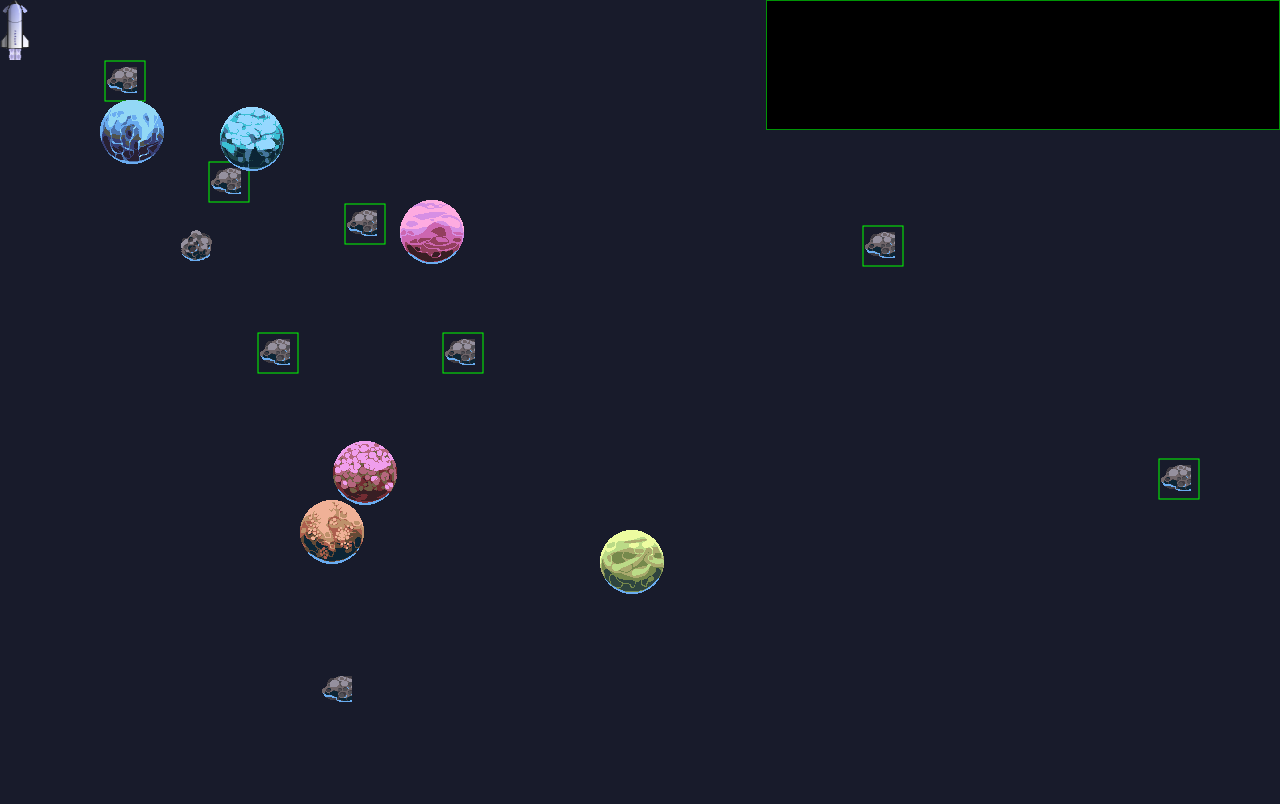
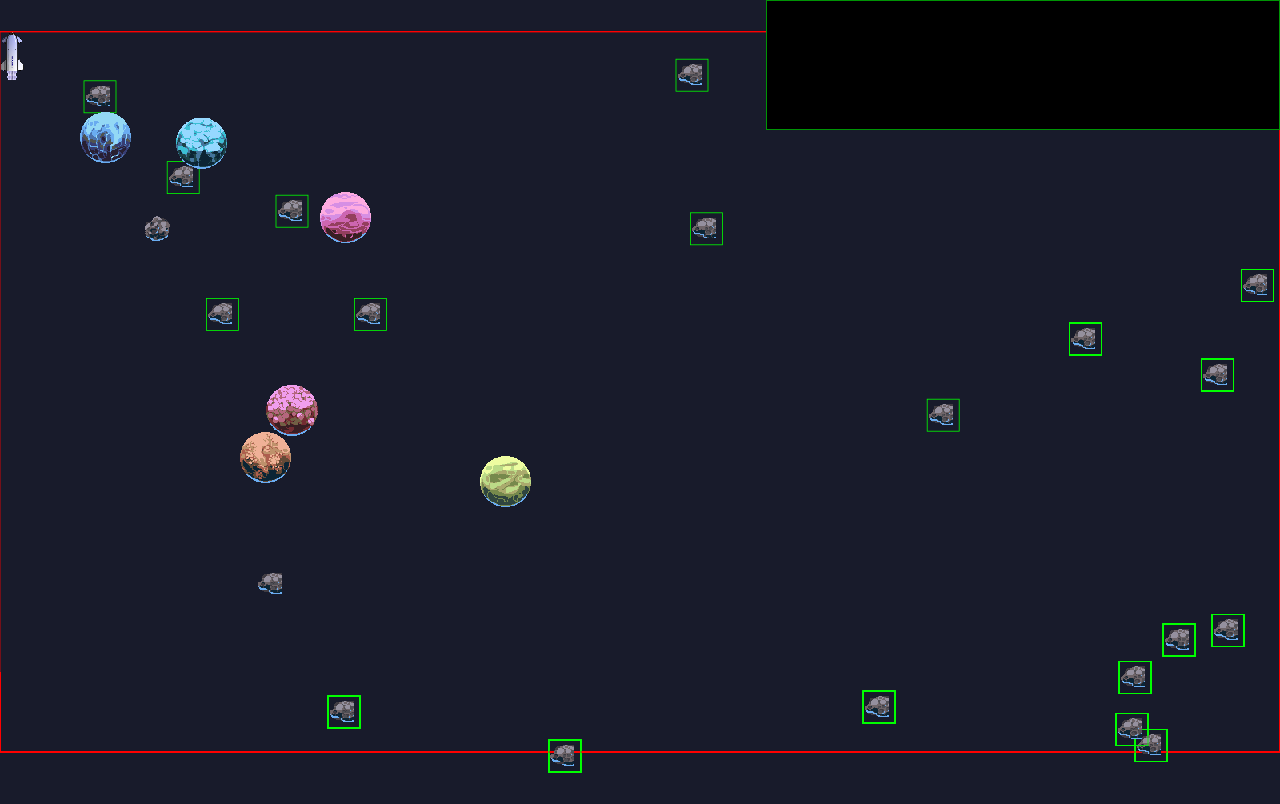
Before and after one commit to hmil/whistle-invaders, a website built with webpack: page index.html in a window 1280 px wide. Built offline with nearby package versions, Linux system fonts and the light colour scheme.

Commit message:
Fix canvas scaling

```diff
--- a/index.html
+++ b/index.html
@@ -5,7 +5,7 @@
     <meta name="viewport" content="width=device-width, initial-scale=1.0">
     <title>Document</title>
     <style>
-        document, body {
+        html, body {
             margin: 0;
             padding: 0;
             height: 100%;
@@ -22,6 +22,11 @@
             border: 1px #009405 solid;
         }
 
+        #screen {
+            width: 100%;
+            height: 100%;
+        }
+
     </style>
 </head>
 <body>
--- a/src/entities/starship.ts
+++ b/src/entities/starship.ts
@@ -1,3 +1,4 @@
+import { World } from "../world";
 import { Assets } from "../assets";
 import { clamp } from "../utils";
 import { Entity } from "./entity";
@@ -32,5 +33,7 @@ export class Starship implements Entity<'starship'> {
 
     public draw(ctx: CanvasRenderingContext2D) {
         Assets.drawEntity(Assets.planets[0], 100, 100, ctx);
+        ctx.strokeStyle = '#f00';
+        ctx.strokeRect(0, 0, World.WIDTH, World.HEIGHT);
     }
 }
--- a/src/graphics.ts
+++ b/src/graphics.ts
@@ -1,23 +1,63 @@
+import { World } from './world';
 import { Assets } from './assets';
 import { GameScene } from './gameScene';
 
 export class Graphics {
-    ctx: CanvasRenderingContext2D;
+    private readonly ctx: CanvasRenderingContext2D;
+    private readonly canvas: HTMLCanvasElement;
 
     time: number = new Date().getTime();
     offset: number = 0;
 
     constructor(
             private readonly gameScene: GameScene) {
-        const canvas = document.getElementById('screen') as HTMLCanvasElement;
-        canvas.width = window.innerWidth;
-        canvas.height = window.innerHeight;
-        const context = canvas.getContext('2d');
+        this.canvas = document.getElementById('screen') as HTMLCanvasElement;
+        const context = this.canvas.getContext('2d');
 
         if (context == null) {
             throw new Error("Your browser doesn't support canvas");
         }
         this.ctx = context;
+
+        window.addEventListener('resize', () => this.initTransforms(), {
+            passive: true
+        });
+        this.initTransforms();
+    }
+
+    /**
+     * Initializes the canvas resolution and the screen space transform.
+     */
+    private initTransforms() {
+        const pixelRatio = window.devicePixelRatio;
+        const width = window.innerWidth * pixelRatio;
+        const height = window.innerHeight * pixelRatio;
+
+        this.ctx.resetTransform();
+
+        // Step 1: Address high DPI display scaling
+        this.canvas.width = width;
+        this.canvas.height = height;
+        this.ctx.scale(pixelRatio, pixelRatio);
+
+        // Step 2: Address scene scaling
+        // Figure out if we are height-bound or width-bound
+        const heightRatio = window.innerHeight / World.HEIGHT;
+        const widthRatio = window.innerWidth / World.WIDTH;
+        if (heightRatio < widthRatio) {
+            // Fit to height
+            this.ctx.scale(heightRatio, heightRatio);
+            // Center horizontally
+            this.ctx.translate((window.innerWidth - heightRatio * World.WIDTH) / 2, 0);
+        } else {
+            // Fit to width
+            this.ctx.scale(widthRatio, widthRatio);
+            // Center vertically
+            this.ctx.translate(0, (window.innerHeight - widthRatio * World.HEIGHT) / 2);
+        }
+
+        // Disable smoothing because we use pixel art. Pixel art doesn't need to be smoothed
+        this.ctx.imageSmoothingEnabled = false;
     }
 
     updateGraphics = (time: number) => {
```
